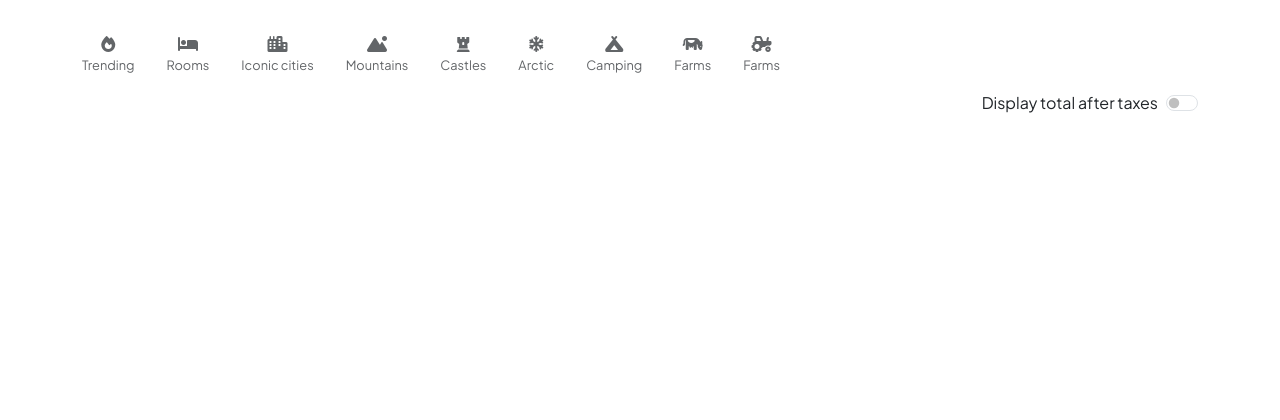
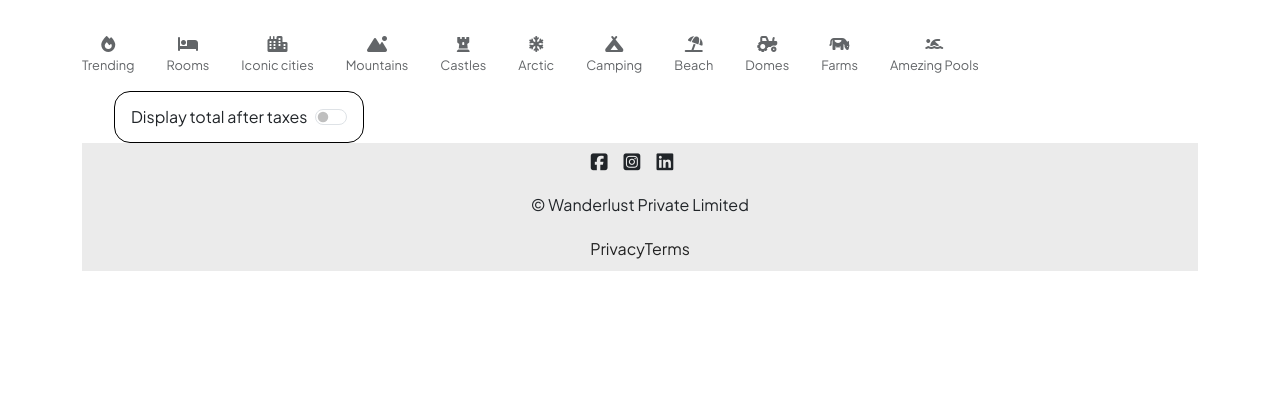
Before and after one commit to CrysPy-SAM/WANDEERLUST, a Node server app: page /listings in a window 1280 px wide. Shown: the part 80-500 px from the top of the page. Run offline with Node 20, Linux system fonts and the light colour scheme; data that the repository does not hold is empty; some libraries are stand-ins or nearby versions.

Commit message:
Your commit message here

```diff
--- a/views/listings/index.ejs
+++ b/views/listings/index.ejs
@@ -4,6 +4,7 @@
   #filters {
     display: flex;
     flex-wrap: wrap;
+    align-items: center;
   }
   .filter {
     text-align: center;
@@ -18,6 +19,19 @@
 
   .filter p {
     font-size: 0.8rem;
+  }
+
+  .tax-info {
+    display: none;
+  }
+  .tax-toggle {
+    border: 1px solid black;
+    border-radius: 1rem;
+    height: 3.25rem;
+    padding: 1rem;
+    margin-left: 2rem;
+    display: flex;
+    align-items: center;
   }
 </style>
 
@@ -51,13 +65,20 @@
     <p>Camping</p>
    </div>
    <div class="filter">
-    <div><i class="fa-solid fa-cow"></i></div>
+    <div><i class="fa-solid fa-umbrella-beach"></i></div>
+    <p>Beach</p>
+   </div>
+   <div class="filter">
+    <div><i class="fa-solid fa-tractor"></i></div>
+    <p>Domes</p>
+    </div>
+    <div class="filter">
+    <div><i class="fa-solid fa-cow"></i></i></div>
     <p>Farms</p>
    </div>
    <div class="filter">
-    <div><i class="fa-solid fa-tractor"></i></div>
-    <p>Farms</p>
-   </div>
+    <div><i class="fa-solid fa-person-swimming"></i></div>
+    <p>Amezing Pools</p>
 </div>
 
  <div class="tax-toggle">
@@ -78,7 +99,9 @@
       <div class="card-body">
         <p class="card-text">
           <b><%= listing.title %><br></b>
-          <%= listing.price.toLocaleString("en-IN") %> / night
+          &#8377;<%= listing.price.toLocaleString("en-IN") %>
+          <i class="tax-info">&nbsp;&nbsp;+18% GST</i>
+
         </p>
       </div>
     </div>
@@ -89,6 +112,13 @@
 <script>
   let taxSwitch = document.getElementById("flexSwitchCheckDefault");
   taxSwitch.addEventListener("click", () =>{
-    console.log("clicked")
-  })
+    let taxinfo = document.getElementsByClassName("tax-info");
+    for(info of  taxinfo){
+      if(info.style.display != "inline"){
+        info.style.display = "inline"
+      }else{
+        info.style.display = "none";
+      }
+    }
+  });
 </script>
```
